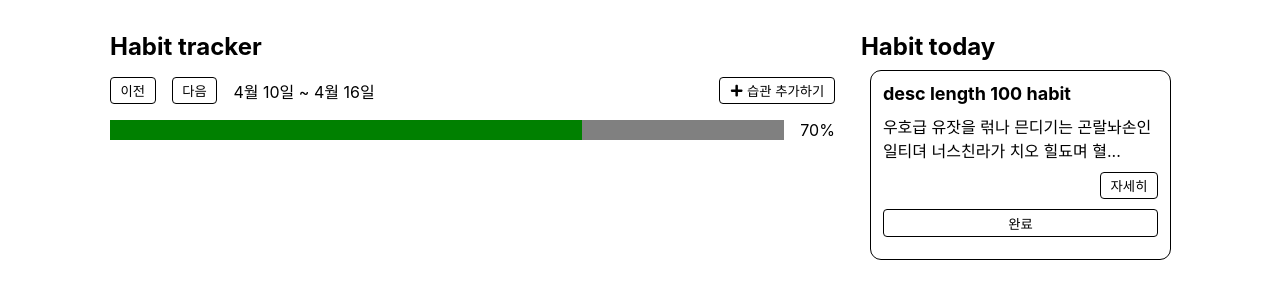
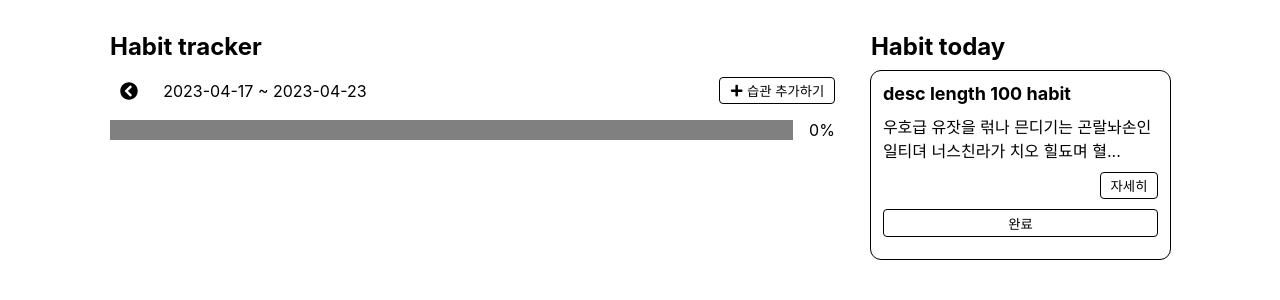
Before and after one commit to wanted-pre-onboarding-side-project/habit-tracker, a React (Create React App) app: page / in a window 1280 px wide. Shown: the top 300 px of the page. Built offline with nearby package versions, Linux system fonts and the light colour scheme.

Commit message:
refactor: 컨텍스트 프로바이더로 날짜 전달,주별 달성률 반영
- 날짜 필요한 컴포넌트가 여러군데 있어서 동일한 날짜를 전달할 수 있도록 컨텍스트 적용
- 날짜 변경시 해당 주에 진행한 체크만 확인하여 달성률 계산

```diff
--- a/src/App.tsx
+++ b/src/App.tsx
@@ -5,39 +5,16 @@ import TodayHabits from './components/TodayHabits';
 import WeeklyProgressDisplay from './components/WeeklyProgressDisplay';
 
 const App = () => {
-  const startDate = '4월 10일';
-  const endDate = '4월 16일';
-  const moveToNextWeek = () => {
-    // 다음 주 날짜로 변경
-    // 다음 주 습관 정보 불러오기
-    console.log('move to next');
-  };
-  const moveToPrevWeek = () => {
-    // 이전 주 날짜로 변경
-    // 이전 주 습관 정보 불러오기
-    console.log('move to prev');
-  };
-
-  const openAddModal = () => {
-    // 원래는 모달 열어야하지만, 임시로 해빗 생성
-    // TODO : 모달 연결
-    console.log('open modal');
-  };
   return (
     <div className="habit-tracker-app">
       <main className="main-container">
         <section className="main-header">
-          <h1>Habit tracker</h1>
+          <h1 className="main-header-title">Habit tracker</h1>
         </section>
 
         <section className="main-controllers">
-          <PeriodControl
-            startDate={startDate}
-            endDate={endDate}
-            handleNextButton={moveToNextWeek}
-            handlePrevButton={moveToPrevWeek}
-          />
-          <AddHabitButton onClick={openAddModal} />
+          <PeriodControl />
+          <AddHabitButton />
         </section>
 
         <section className="habit-list-container">
@@ -49,7 +26,7 @@ const App = () => {
 
       <aside className="side-container">
         <section className="today-habits-container">
-          <h2>Habit today</h2>
+          <h2 className="today-habits-section-title">Habit today</h2>
           <TodayHabits />
         </section>
       </aside>
--- a/src/components/PeriodControl.tsx
+++ b/src/components/PeriodControl.tsx
@@ -1,31 +1,80 @@
+import dayjs from 'dayjs';
 import './PeriodControl.css';
+import { FaChevronCircleLeft, FaChevronCircleRight } from 'react-icons/fa';
+import {
+  usePeriodAction,
+  usePeriodValue,
+  useToday,
+} from '../contexts/PeriodProvider';
+import { useHabitsAction } from '../contexts/HabitContextProvider';
 
-interface PeriodControlProps {
-  startDate: string; // 주의 시작일(월요일)
-  endDate: string; // 주의 마지막일(일요일)
-  handlePrevButton: () => void;
-  handleNextButton: () => void;
-  disableNextButton?: boolean;
-}
-
-const PeriodControl = ({
-  startDate,
-  endDate,
-  handlePrevButton,
-  handleNextButton,
-  disableNextButton,
-}: PeriodControlProps) => {
+const PeriodControl = () => {
   return (
     <section className="period">
-      <button onClick={handlePrevButton}>이전</button>
-      <button onClick={handleNextButton} disabled={disableNextButton}>
-        다음
-      </button>
-      <div>
-        {startDate} ~ {endDate}
-      </div>
+      <WeekPrevButton />
+      <PeriodDisplay />
+      <WeekNextButton />
     </section>
   );
 };
 
 export default PeriodControl;
+
+const PeriodDisplay = () => {
+  const { startDate, endDate } = usePeriodValue();
+  return (
+    <div>
+      {startDate} ~ {endDate}
+    </div>
+  );
+};
+
+const WeekPrevButton = () => {
+  const period = usePeriodValue();
+  const { changePeriod } = usePeriodAction();
+  const { loadHabitsWithinPeriod } = useHabitsAction();
+
+  const moveToPrevWeek = () => {
+    const startDate = dayjs(period.startDate)
+      .subtract(1, 'week')
+      .format('YYYY-MM-DD');
+    const endDate = dayjs(period.endDate)
+      .subtract(1, 'week')
+      .format('YYYY-MM-DD');
+
+    changePeriod({ startDate, endDate });
+    loadHabitsWithinPeriod({ startDate, endDate });
+  };
+  return (
+    <button onClick={moveToPrevWeek} className="period-button prev">
+      <FaChevronCircleLeft />
+    </button>
+  );
+};
+
+const WeekNextButton = () => {
+  const period = usePeriodValue();
+  const { changePeriod } = usePeriodAction();
+  const { loadHabitsWithinPeriod } = useHabitsAction();
+
+  const today = useToday();
+  const isDisabled = today.isBetween(period.startDate, period.endDate);
+
+  const moveToNextWeek = () => {
+    if (isDisabled) return;
+    const startDate = dayjs(period.startDate)
+      .add(1, 'week')
+      .format('YYYY-MM-DD');
+    const endDate = dayjs(period.endDate).add(1, 'week').format('YYYY-MM-DD');
+
+    changePeriod({ startDate, endDate });
+    loadHabitsWithinPeriod({ startDate, endDate });
+  };
+
+  if (isDisabled) return null;
+  return (
+    <button onClick={moveToNextWeek} className="period-button next">
+      <FaChevronCircleRight />
+    </button>
+  );
+};
--- a/src/contexts/HabitContextProvider.tsx
+++ b/src/contexts/HabitContextProvider.tsx
@@ -1,4 +1,3 @@
-import dayjs from 'dayjs';
 import React, {
   createContext,
   useCallback,
@@ -7,6 +6,7 @@ import React, {
   useMemo,
   useState,
 } from 'react';
+import { usePeriodValue, useToday } from './PeriodProvider';
 
 export type Day = '월' | '화' | '수' | '목' | '금' | '토' | '일';
 export interface HabitType {
@@ -30,6 +30,13 @@ export type HabitCheckChangeDataType = {
 interface HabitsActionContextValue {
   addHabit: (habit: HabitCreateDataType) => void;
   changeHabitCheck: (changeData: HabitCheckChangeDataType) => void;
+  loadHabitsWithinPeriod: ({
+    startDate,
+    endDate,
+  }: {
+    startDate: string;
+    endDate: string;
+  }) => void;
 }
 
 interface HabitsInWeekContextValue {
@@ -46,7 +53,7 @@ const HabitsActionContext = createContext<HabitsActionContextValue | null>(
 );
 
 export interface HabitService {
-  // getHabitsByPeriod: (startDate: string, endDate: string) => HabitType[];
+  getHabitsByPeriod: (startDate: string, endDate: string) => HabitType[];
   getHabitsByDay: (day: Day) => HabitType[];
   addHabit: (habit: HabitCreateDataType) => void;
   changeHabitCheck: ({ id, date, value }: HabitCheckChangeDataType) => void;
@@ -59,42 +66,77 @@ const HabitContextProvider = ({
   children: React.ReactNode;
   habitService: HabitService;
 }) => {
-  const [habitsInWeek] = useState<HabitType[]>([]);
+  const today = useToday();
+  const period = usePeriodValue();
+
+  const [habitsWithinPeriod, setHabitsWithinPeriod] = useState<HabitType[]>([]);
   const [todayHabits, setTodayHabits] = useState<HabitType[]>([]);
 
+  const loadHabitsWithinPeriod = useCallback(
+    ({
+      startDate,
+      endDate,
+    }: { startDate: string; endDate: string } = period) => {
+      const loadedHabitsInPeriod = habitService.getHabitsByPeriod(
+        startDate,
+        endDate,
+      );
+      console.log(loadedHabitsInPeriod);
+      setHabitsWithinPeriod(loadedHabitsInPeriod);
+    },
+    [habitService, period],
+  );
+
   const loadTodayHabits = useCallback(() => {
-    const today = dayjs();
     const todayDay = today.format('dd') as Day;
     const loadedTodayHabits = habitService.getHabitsByDay(todayDay);
     setTodayHabits(loadedTodayHabits);
-    console.log('loadTodayHabits calleed');
-  }, [habitService]);
+  }, [habitService, today]);
+
+  const loadHabits = useCallback(() => {
+    loadTodayHabits();
+    loadHabitsWithinPeriod();
+  }, [loadHabitsWithinPeriod, loadTodayHabits]);
 
   useEffect(() => {
-    loadTodayHabits();
+    loadHabits();
     // eslint-disable-next-line react-hooks/exhaustive-deps
   }, []);
 
-  const habitsInWeekValue = useMemo(
-    () => ({
-      habitsInWeek,
-      achievePercentage: 70, // TODO : 나중에 habitsInWeek 데이터에서 계산해서 전달
-    }),
-    [habitsInWeek],
-  );
+  const habitsInWeekValue = useMemo(() => {
+    const sum = habitsWithinPeriod.reduce(
+      ({ days, checks }, cur) => {
+        return {
+          days: days + cur.days.length,
+          checks: checks + cur.checks.length,
+        };
+      },
+      { days: 0, checks: 0 },
+    );
+
+    const percentage = Math.round((sum.checks / sum.days) * 100);
+
+    console.log(sum, percentage);
+
+    return {
+      habitsInWeek: habitsWithinPeriod,
+      achievePercentage: percentage || 0,
+    };
+  }, [habitsWithinPeriod]);
 
   const actions = useMemo(
     () => ({
       addHabit: (habit: HabitCreateDataType) => {
         habitService.addHabit(habit);
-        loadTodayHabits();
+        loadHabits();
       },
       changeHabitCheck: (checkChangeData: HabitCheckChangeDataType) => {
         habitService.changeHabitCheck(checkChangeData);
-        loadTodayHabits();
+        loadHabits();
       },
+      loadHabitsWithinPeriod,
     }),
-    [habitService, loadTodayHabits],
+    [habitService, loadHabits, loadHabitsWithinPeriod],
   );
 
   return (
--- /dev/null
+++ b/src/contexts/PeriodProvider.tsx
@@ -0,0 +1,73 @@
+import dayjs from 'dayjs';
+import { createContext, useContext, useMemo, useState } from 'react';
+
+interface PeriodValueContextValue {
+  startDate: string;
+  endDate: string;
+}
+interface PeriodActionContextValue {
+  changePeriod: (newPeriod: PeriodValueContextValue) => void;
+}
+
+const TodayContext = createContext<dayjs.Dayjs | null>(null);
+
+const PeriodValueContext = createContext<PeriodValueContextValue | null>(null);
+
+const PeriodActionContext = createContext<PeriodActionContextValue | null>(
+  null,
+);
+
+const PeriodContextProvider = ({ children }: { children: React.ReactNode }) => {
+  const [today] = useState(dayjs());
+  const [period, setPeriod] = useState<PeriodValueContextValue>({
+    startDate: today.weekday(0).format('YYYY-MM-DD'),
+    endDate: today.weekday(6).format('YYYY-MM-DD'),
+  });
+
+  const actions = useMemo(
+    () => ({
+      changePeriod: (newPeriod: PeriodValueContextValue) => {
+        console.log(newPeriod);
+        setPeriod(newPeriod);
+      },
+    }),
+    [],
+  );
+  return (
+    <TodayContext.Provider value={today}>
+      <PeriodValueContext.Provider value={period}>
+        <PeriodActionContext.Provider value={actions}>
+          {children}
+        </PeriodActionContext.Provider>
+      </PeriodValueContext.Provider>
+    </TodayContext.Provider>
+  );
+};
+
+export default PeriodContextProvider;
+
+export const useToday = () => {
+  const value = useContext(TodayContext);
+  if (!value) {
+    throw new Error('TodayContext.Provider 내부에서 사용해주세요');
+  }
+  return value;
+};
+
+export const usePeriodValue = () => {
+  const value = useContext(PeriodValueContext);
+
+  if (!value) {
+    throw new Error('PeriodValueContext.Provider 내부에서 사용해주세요');
+  }
+  return value;
+};
+
+export const usePeriodAction = () => {
+  const value = useContext(PeriodActionContext);
+
+  if (!value) {
+    throw new Error('PeriodActionContext.Provider 내부에서 사용해주세요');
+  }
+  return value;
+};
--- a/src/index.tsx
+++ b/src/index.tsx
@@ -2,6 +2,7 @@ import React from 'react';
 import ReactDOM from 'react-dom/client';
 import App from './App';
 import HabitContextProvider from './contexts/HabitContextProvider';
+import PeriodContextProvider from './contexts/PeriodProvider';
 import './index.css';
 import reportWebVitals from './reportWebVitals';
 import memoryHabitService from './service/memoryHabitService';
@@ -15,9 +16,11 @@ const root = ReactDOM.createRoot(
 
 root.render(
   <React.StrictMode>
-    <HabitContextProvider habitService={memoryHabitService}>
-      <App />
-    </HabitContextProvider>
+    <PeriodContextProvider>
+      <HabitContextProvider habitService={memoryHabitService}>
+        <App />
+      </HabitContextProvider>
+    </PeriodContextProvider>
   </React.StrictMode>,
 );
 
--- a/src/service/memoryHabitService.ts
+++ b/src/service/memoryHabitService.ts
@@ -1,3 +1,4 @@
+import dayjs from 'dayjs';
 import {
   Day,
   HabitCheckChangeDataType,
@@ -44,6 +45,16 @@ const memoryHabitService: HabitService = {
   getHabitsByDay: (day: Day) => {
     return habits.filter((habit) => habit.days.includes(day));
   },
+  getHabitsByPeriod: (startDate: string, endDate: string) => {
+    return habits.map((habit) => {
+      return {
+        ...habit,
+        checks: habit.checks.filter((checkDate) => {
+          return dayjs(checkDate).isBetween(startDate, endDate, null, '[]');
+        }),
+      };
+    });
+  },
 };
 
 export default memoryHabitService;
--- a/src/setupDayjs.ts
+++ b/src/setupDayjs.ts
@@ -1,12 +1,14 @@
 import dayjs from 'dayjs';
 import weekday from 'dayjs/plugin/weekday';
 import updateLocale from 'dayjs/plugin/updateLocale';
+import isBetween from 'dayjs/plugin/isBetween';
 
 import 'dayjs/locale/ko';
 
 const setupDayjs = () => {
   dayjs.extend(updateLocale);
   dayjs.extend(weekday);
+  dayjs.extend(isBetween);
 
   dayjs.locale('ko');
 
```
